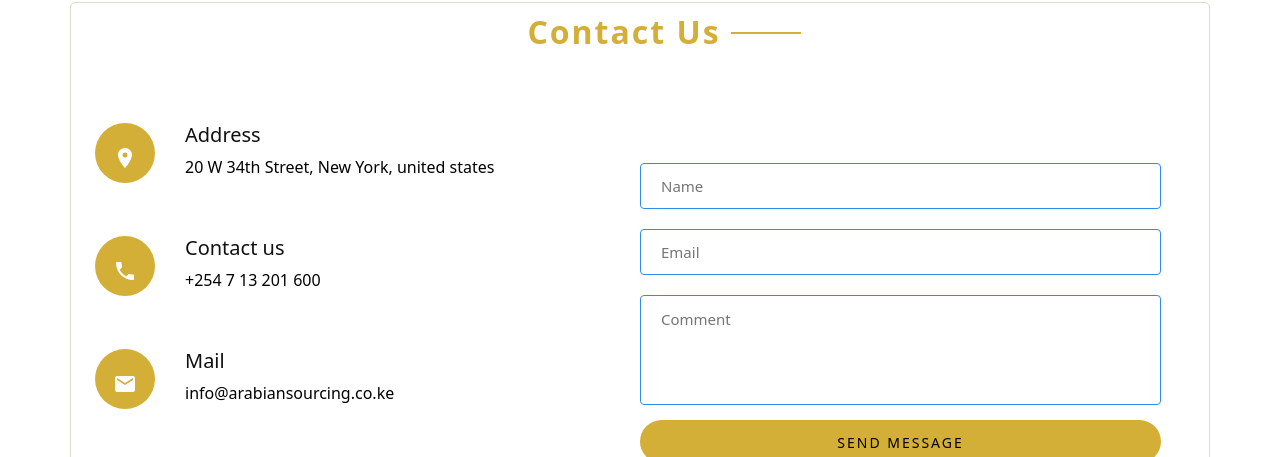
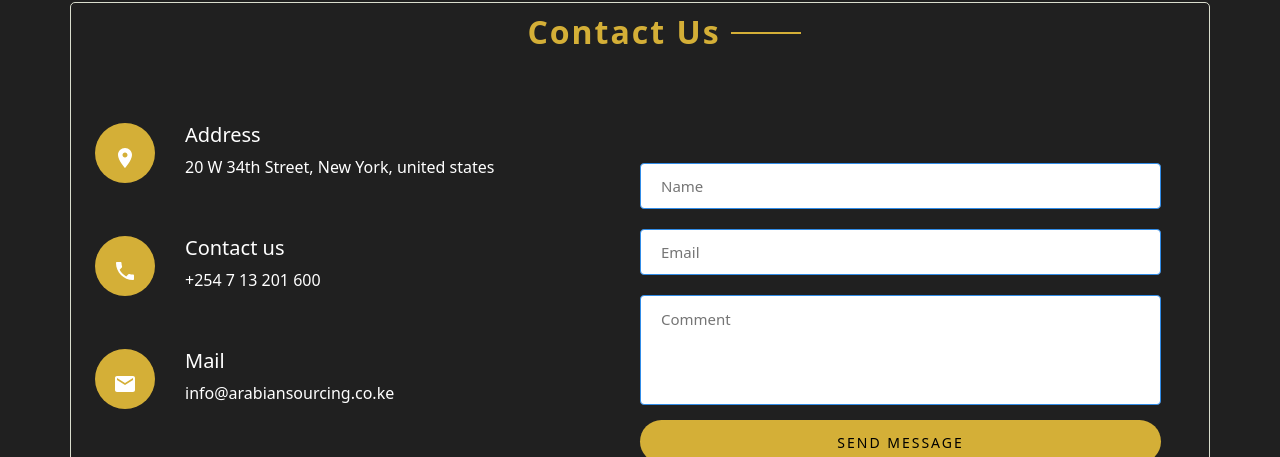
Before and after one commit to meekkaran/Supply-Chain-Management, a React (Create React App) app: page /contact in a window 1280 px wide. Shown: the part 274-731 px from the top of the page. Built offline with nearby package versions, Linux system fonts and the light colour scheme.

Commit message:
changing bg colors

```diff
--- a/src/App.css
+++ b/src/App.css
@@ -1,5 +1,7 @@
 .App {
   text-align: center;
+  background-color: #202020;
+  color: #fff;
 }
 
 .App-logo {
--- a/src/components/Contact/contact.css
+++ b/src/components/Contact/contact.css
@@ -86,14 +86,14 @@
   text-align: left;
 }
 .text h5{
-  color:#111;
+  color:#fff;
   font-size: 20px;
   font-weight: 500;
   margin-bottom: 6px;
 }
 .text p{
   font-size: 16px;
-  color:#000;
+  color:#fff;
   font-weight: 400;
   line-height: 28px;
   margin: 0 0 15px 0;
--- a/src/components/Home/Home.js
+++ b/src/components/Home/Home.js
@@ -27,9 +27,6 @@ function Home() {
                         Browse our plans
                     </Button>
                 </div>
-
-              {/* <div style={{ padding: 50, textAlign: "left" }}>
-              </div> */}
             </Col>
 
             <Col md={5} style={{ paddingBottom: 20 }}>
--- a/src/components/Home/home.css
+++ b/src/components/Home/home.css
@@ -8,9 +8,8 @@
 
   .home-section {
     position: relative;
-    z-index: -1;
+    /* z-index: -1; */
     background-image: var(--image-gradient), url(../../Assets/air1.jpg);
-    /* background-position: top center; */
     background-repeat: no-repeat;
     padding-bottom: 30px !important;
     padding-top: 30px !important;
@@ -150,4 +149,5 @@
 
 .home-card .home-buttons{
   background-color: #d4af37;
+  color: #fff;
 }
```
